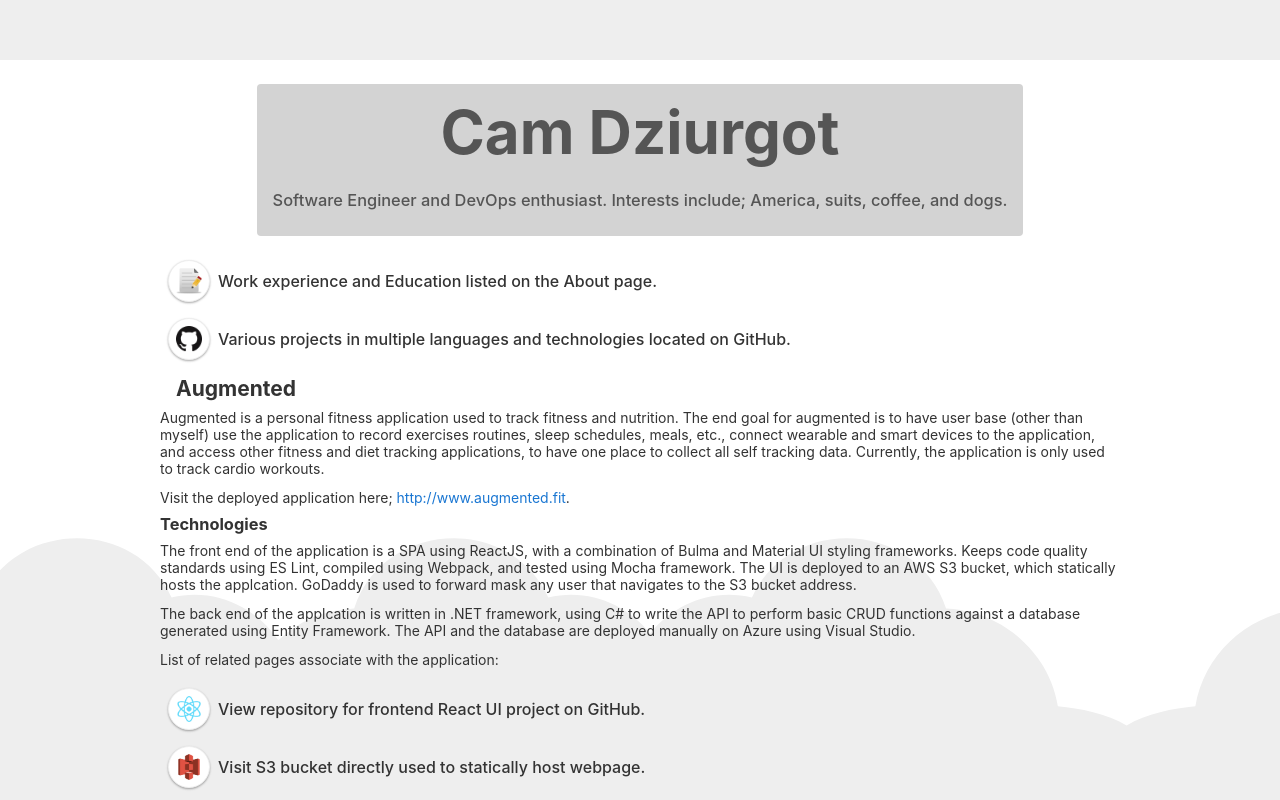
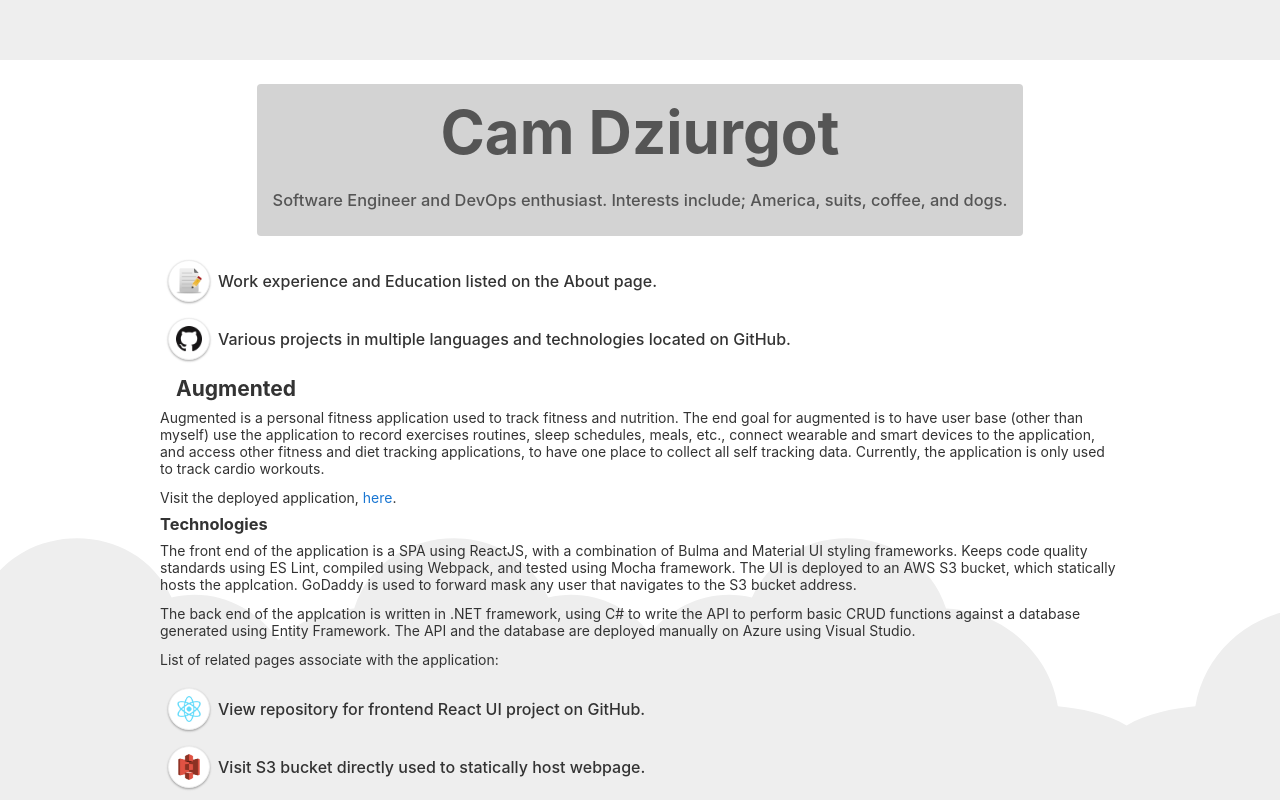
Before and after one commit to cameronDz/homepage-ui, an Angular app: page / in a window 1280 px wide. Shown: the top 800 px of the page. Built offline with nearby package versions, Linux system fonts and the light colour scheme.

Commit message:
change app link

```diff
--- a/src/app/components/application-overview/application-overview.component.html
+++ b/src/app/components/application-overview/application-overview.component.html
@@ -8,8 +8,8 @@
             </p>
         </ng-container>
         <p *ngIf="deployedUrl">
-            {{VISIT_DEPLOYED_APPLICATION_TEXT + " "}}
-            <a href="{{deployedUrl}}" target="_blank">{{deployedUrl}}</a>.
+            {{DEPLOYED_APPLICATION_TEXT + " "}}
+            <a href="{{deployedUrl}}" target="_blank" title="{{deployedUrl}}">{{DEPLOYED_APPLICATION_LINK}}</a>.
         </p>
     </div>
 
--- a/src/app/components/application-overview/application-overview.component.ts
+++ b/src/app/components/application-overview/application-overview.component.ts
@@ -8,9 +8,10 @@ import { BulletPointModel } from '../bullets-container/bullet-point.model';
 })
 export class ApplicationOverviewComponent implements OnInit {
 
+  public readonly DEPLOYED_APPLICATION_LINK: string = 'here';
+  public readonly DEPLOYED_APPLICATION_TEXT: string = 'Visit the deployed application,';
   public readonly TECHNOLOGY_LIST_TEXT: string = 'List of related pages associate with the application:';
   public readonly TECHNOLOGY_TITLE: string = 'Technologies';
-  public readonly VISIT_DEPLOYED_APPLICATION_TEXT: string = 'Visit the deployed application here;';
 
   @Input() deployedUrl: string = '';
   @Input() overviewParagraphs: Array<string> = [];
```
